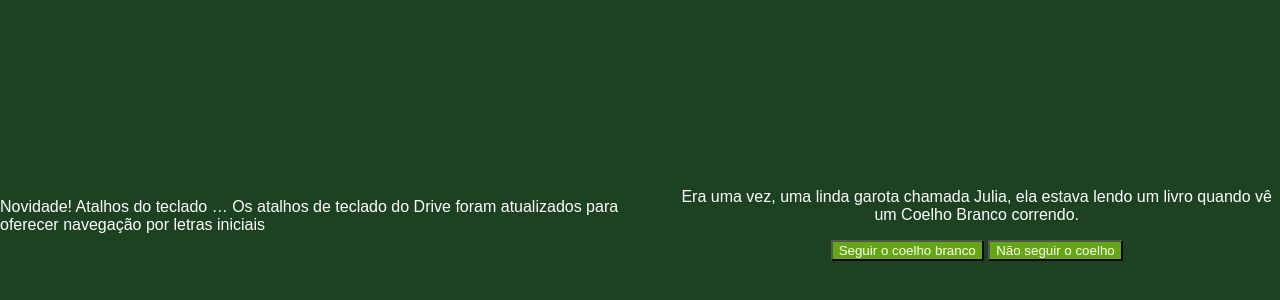
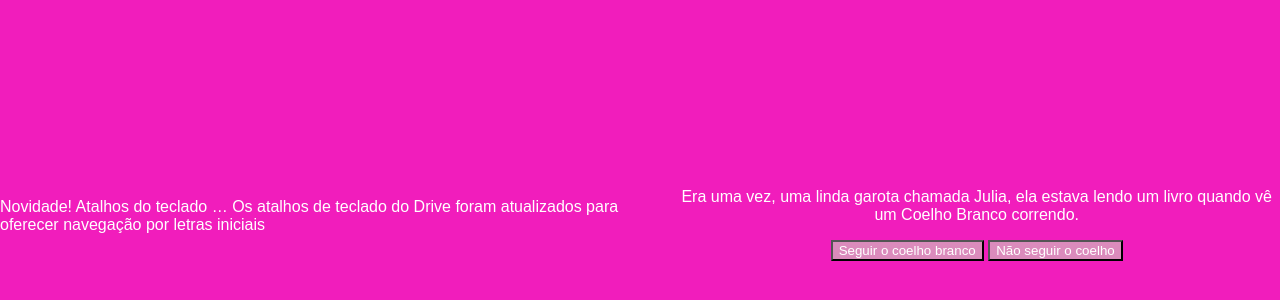
Before and after one commit to Evvelyn0907/Julia-no-pa-s-das-maravilhas, a plain HTML site: page index.html in a window 1280 px wide. Shown: the part 134-434 px from the top of the page. Drawn offline with Linux system fonts and the light colour scheme; a web font is replaced by a local one.

Commit message:
Update style.css

```diff
--- a/style.css
+++ b/style.css
@@ -1,5 +1,5 @@
 body {
-    background-color: #1D4221;
+    background-color: #f11dbc;
     color: white;
     font-family: "Bai Jamjuree", sans-serif;
     display: flex;
@@ -10,7 +10,7 @@ body {
 }
 
 button {
-    background-color: #64A712;
+    background-color: #db8bbc;
     color: white;
     font-family: "Bai Jamjuree", sans-serif;
 }
```
